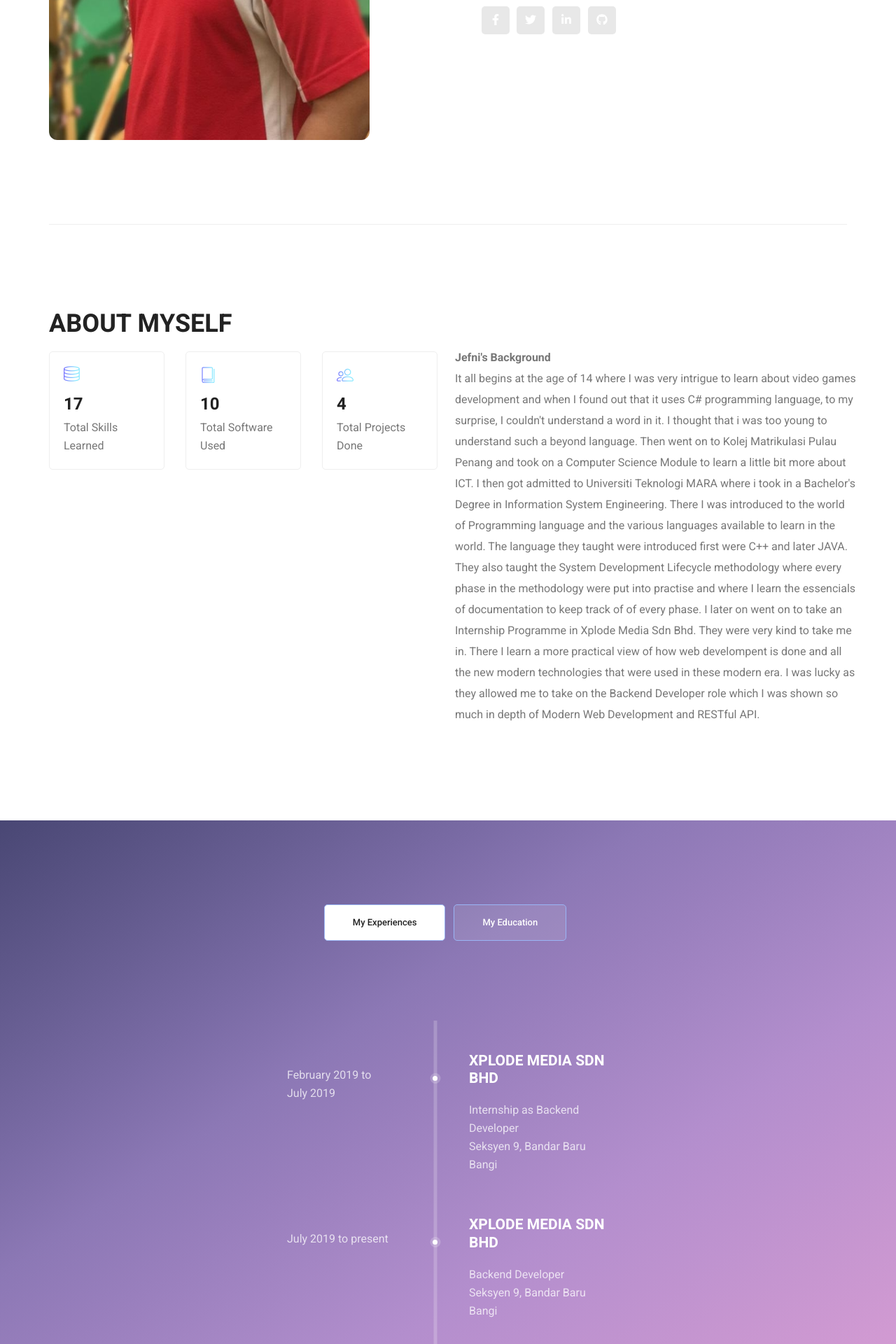
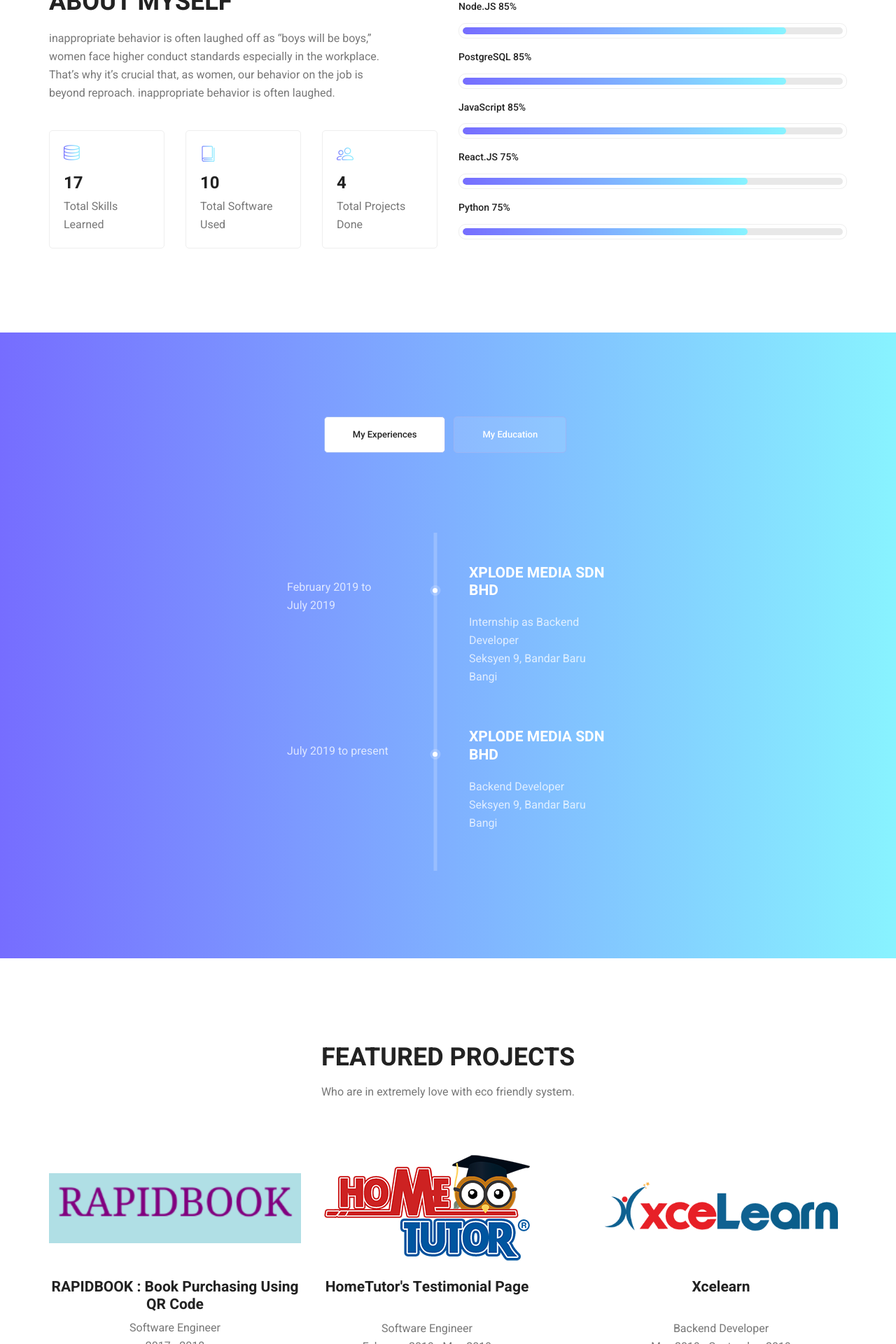
Before and after one commit to nikjefni/jeffPortfolio, a Flask app: page / in a window 1280 px wide. Shown: the part 1200-3120 px from the top of the page at 70% size. Run offline with Flask 2, Linux system fonts and the light colour scheme; some libraries are stand-ins or nearby versions.

Commit message:
fix homepage

```diff
--- a/templates/index.html
+++ b/templates/index.html
@@ -16,6 +16,7 @@
 	<link rel="stylesheet" href="./static/vendors/nice-select/css/nice-select.css">
 	<link rel="stylesheet" href="./static/vendors/animate-css/animate.css">
 	<link rel="stylesheet" href="./static/vendors/popup/magnific-popup.css">
+	<link rel="stylesheet" href="./static/vendors/flaticon/flaticon.css">
 	<!-- main css -->
 	<link rel="stylesheet" href="./static/css/style.css">
 	<link rel="stylesheet" href="./static/css/responsive.css">
@@ -57,30 +58,11 @@
 	<!--================Header Menu Area =================-->
 
 	<!--================Home Banner Area =================-->
-	<section class="banner_area">
-		<div class="box_1620">
-			<div class="banner_inner d-flex align-items-center">
-				<div class="container">
-					<div class="banner_content text-center">
-						<h2>About Me</h2>
-						<div class="page_link">
-							<a href="index.html">Home</a>
-							<a href="about-us.html">About Me</a>
-						</div>
-					</div>
-				</div>
-			</div>
-		</div>
-	</section>
-	<!--================End Home Banner Area =================-->
-
-
-	<!--================Home Banner Area =================-->
 	<section class="profile_area">
 		<div class="container">
 			<div class="profile_inner p_120">
 				<div class="row">
-					<div class="col-lg-5">
+					<div class="col-lg-5" style="padding-top: 20px;">
 						<img src="./static/img/pic2.jpg" alt="" class="profile-img">
 					</div>
 					<div class="col-lg-7" style="padding-left: 50px;">
@@ -114,10 +96,13 @@
 	<!--================Welcome Area =================-->
 	<section class="welcome_area p_120">
 		<div class="container">
-			<div class="row welcome_inner" style="flex-wrap: nowrap;">
+			<div class="row welcome_inner">
 				<div class="col-lg-6">
 					<div class="welcome_text">
 						<h4>About Myself</h4>
+						<p>inappropriate behavior is often laughed off as “boys will be boys,” women face higher conduct
+							standards especially in the workplace. That’s why it’s crucial that, as women, our behavior
+							on the job is beyond reproach. inappropriate behavior is often laughed.</p>
 						<div class="row">
 							<div class="col-md-4">
 								<div class="wel_item">
@@ -143,43 +128,64 @@
 						</div>
 					</div>
 				</div>
-				<p style="line-height: 30px; padding-left: 10px;padding-top: 55px;">
-					<strong>Jefni's Background</strong>
-					</br>
-					It all begins at the age of 14 where I was very intrigue to learn about video games development and
-					when I found out that it uses C# programming language, to my surprise, I couldn't understand a word
-					in
-					it. I thought that i was too young to understand such a beyond language.
-
-					Then went on to Kolej Matrikulasi Pulau Penang and took on a Computer Science Module to learn a
-					little bit more about ICT. I then got admitted to Universiti Teknologi MARA where i took in a
-					Bachelor's
-					Degree in Information System Engineering. There I was introduced to the world of Programming
-					language and
-					the various languages available to learn in the world. The language they taught were introduced
-					first
-					were C++ and later JAVA. They also taught the System Development Lifecycle methodology where every
-					phase in the
-					methodology were put into practise and where I learn the essencials of documentation to keep track
-					of of every phase.
-
-					I later on went on to take an Internship Programme in Xplode Media Sdn Bhd. They were very kind to
-					take me in. There I learn a more practical view of how web develompent is done and all the new modern
-					technologies that were used in these modern era. I was lucky as they allowed me to take on the
-					Backend Developer role
-					which I was shown so much in depth of Modern Web Development and RESTful API.
-
-				</p>
+				<div class="col-lg-6">
+					<div class="tools_expert">
+						<div class="skill_main">
+							<div class="skill_item">
+								<h4>Node.JS <span class="counter">85</span>%</h4>
+								<div class="progress_br">
+									<div class="progress">
+										<div class="progress-bar" role="progressbar" aria-valuenow="85"
+											aria-valuemin="0" aria-valuemax="100"></div>
+									</div>
+								</div>
+							</div>
+							<div class="skill_item">
+								<h4>PostgreSQL <span class="counter">85</span>%</h4>
+								<div class="progress_br">
+									<div class="progress">
+										<div class="progress-bar" role="progressbar" aria-valuenow="85"
+											aria-valuemin="0" aria-valuemax="100"></div>
+									</div>
+								</div>
+							</div>
+							<div class="skill_item">
+								<h4>JavaScript <span class="counter">85</span>%</h4>
+								<div class="progress_br">
+									<div class="progress">
+										<div class="progress-bar" role="progressbar" aria-valuenow="85"
+											aria-valuemin="0" aria-valuemax="100"></div>
+									</div>
+								</div>
+							</div>
+							<div class="skill_item">
+								<h4>React.JS <span class="counter">75</span>%</h4>
+								<div class="progress_br">
+									<div class="progress">
+										<div class="progress-bar" role="progressbar" aria-valuenow="75"
+											aria-valuemin="0" aria-valuemax="100"></div>
+									</div>
+								</div>
+							</div>
+							<div class="skill_item">
+								<h4>Python <span class="counter">75</span>%</h4>
+								<div class="progress_br">
+									<div class="progress">
+										<div class="progress-bar" role="progressbar" aria-valuenow="75"
+											aria-valuemin="0" aria-valuemax="100"></div>
+									</div>
+								</div>
+							</div>
+						</div>
+					</div>
+				</div>
 			</div>
-
 		</div>
 	</section>
 	<!--================End Welcome Area =================-->
 
-	<!--================Testimonials Area =================-->
-	<section class="mytabs_area p_120" style="
-    background-image: linear-gradient(to right bottom, #494774, #595384, #695f94, #7a6ba5, #8c78b5, #997fbd, #a687c5, #b38ecd, #bd92cf, #c796d0, #d19ad2, #da9ed3);
-">
+	<!--================My Tabs Area =================-->
+	<section class="mytabs_area p_120">
 		<div class="container">
 			<div class="tabs_inner">
 				<ul class="nav nav-tabs" id="myTab" role="tablist">
@@ -254,7 +260,83 @@
 			</div>
 		</div>
 	</section>
-	<!--================End Testimonials Area =================-->
+	<!--================End My Tabs Area =================-->
+
+	<!--================Feature Area =================-->
+
+	<!--================End Feature Area =================-->
+
+	<!--================Home Gallery Area =================-->
+	<section class="home_gallery_area p_120">
+		<div class="container">
+			<div class="main_title">
+				<h2>Featured Projects</h2>
+				<p>Who are in extremely love with eco friendly system.</p>
+			</div>
+		</div>
+		<div class="container">
+			<div class="gallery_f_inner row imageGallery1">
+				<div class="col-lg-4 col-md-4 col-sm-6 brand manipul design print">
+					<div class="h_gallery_item">
+						<div class="g_img" style="text-align: center;">
+							<img class="img-fluid" src="./static/img/logo/logo1.PNG" alt=""
+								style="height: 156px; object-fit: contain;">
+						</div>
+						<div class="g_item_text">
+							<h4>RAPIDBOOK : Book Purchasing Using QR Code</h4>
+							<p>Software Engineer</p>
+							<p>2017 - 2018</p>
+						</div>
+					</div>
+				</div>
+				<div class="col-lg-4 col-md-4 col-sm-6 brand manipul creative"
+					style="position: absolute;left: 435px;top: 0px;">
+					<div class="h_gallery_item">
+						<div class="g_img" style="text-align: center;">
+							<img class="img-fluid" src="./static/img/logo/logo2.png" alt="">
+						</div>
+						<div class="g_item_text">
+							<h4>HomeTutor's Testimonial Page</h4>
+							</br>
+							<p>Software Engineer</p>
+							<p>February 2019 - May 2019</p>
+						</div>
+					</div>
+				</div>
+				<div class="col-lg-4 col-md-4 col-sm-6 manipul creative design print">
+					<div class="h_gallery_item">
+						<div class="g_img" style="text-align: center;">
+							<img class="img-fluid" src="./static/img/logo/logo3.png" alt=""
+								style="height: 156px; object-fit: contain;">
+						</div>
+						<div class="g_item_text">
+							<h4>Xcelearn</h4>
+							</br>
+							<p>Backend Developer</p>
+							<p>May 2019 - September 2019</p>
+						</div>
+					</div>
+				</div>
+				<div class="col-lg-4 col-md-4 col-sm-6 brand creative print">
+					<div class="h_gallery_item">
+						<div class="g_img" style="text-align: center;">
+							<img class="img-fluid" src="./static/img/pic3.jpg" alt="">
+						</div>
+						<div class="g_item_text">
+							<h4>Jefni's Portfolio</h4>
+							</br>
+							<p>Owner & Creator</p>
+							<p>November 2019 - Present</p>
+						</div>
+					</div>
+				</div>
+			</div>
+	</section>
+	<!--================End Home Gallery Area =================-->
+
+	<!-- ================Testimonials Area =================-->
+
+	<!--================End Testimonials Area ================= -->
 
 	<!--================Footer Area =================-->
 	<footer class="footer_area p_120">
@@ -284,11 +366,11 @@
 						<p>Let us be social</p>
 						<ul class="list">
 							<li><a href="https://www.facebook.com/profile.php?id=100017210221381"><i
-								class="fab fa-facebook-f"></i></a></li>
-					<li><a href="https://twitter.com/minemizjek"><i class="fab fa-twitter"></i></a></li>
-					<li><a href="https://www.linkedin.com/in/nik-jefni-7bb678191/"><i
-								class="fab fa-linkedin-in"></i></a></li>
-					<li><a href="https://github.com/nikjefni"><i class="fab fa-github"></i></a></li>
+										class="fab fa-facebook-f"></i></a></li>
+							<li><a href="https://twitter.com/minemizjek"><i class="fab fa-twitter"></i></a></li>
+							<li><a href="https://www.linkedin.com/in/nik-jefni-7bb678191/"><i
+										class="fab fa-linkedin-in"></i></a></li>
+							<li><a href="https://github.com/nikjefni"><i class="fab fa-github"></i></a></li>
 						</ul>
 					</aside>
 				</div>
@@ -296,6 +378,8 @@
 		</div>
 	</footer>
 	<!--================End Footer Area =================-->
+
+
 
 
 
```
